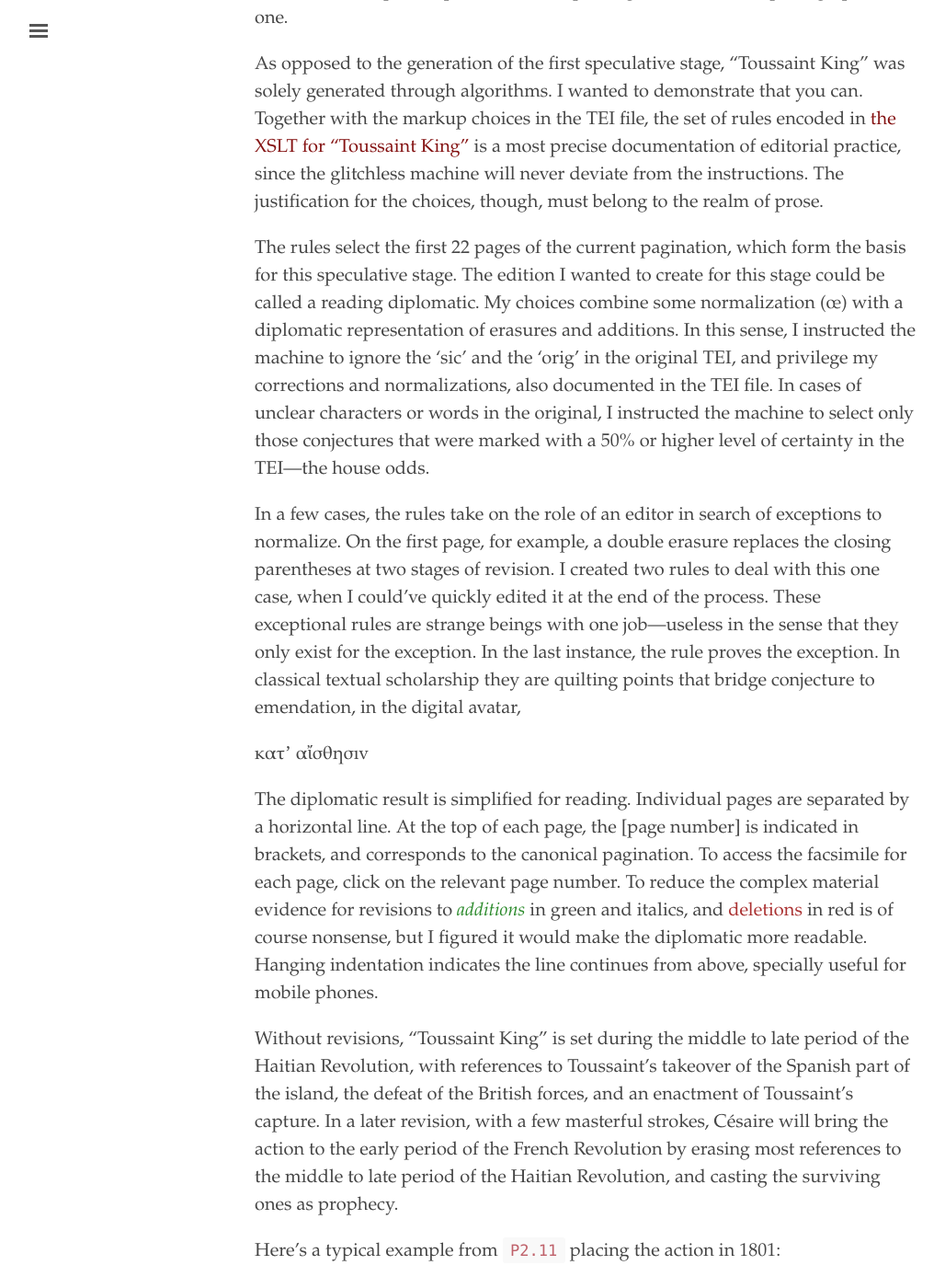
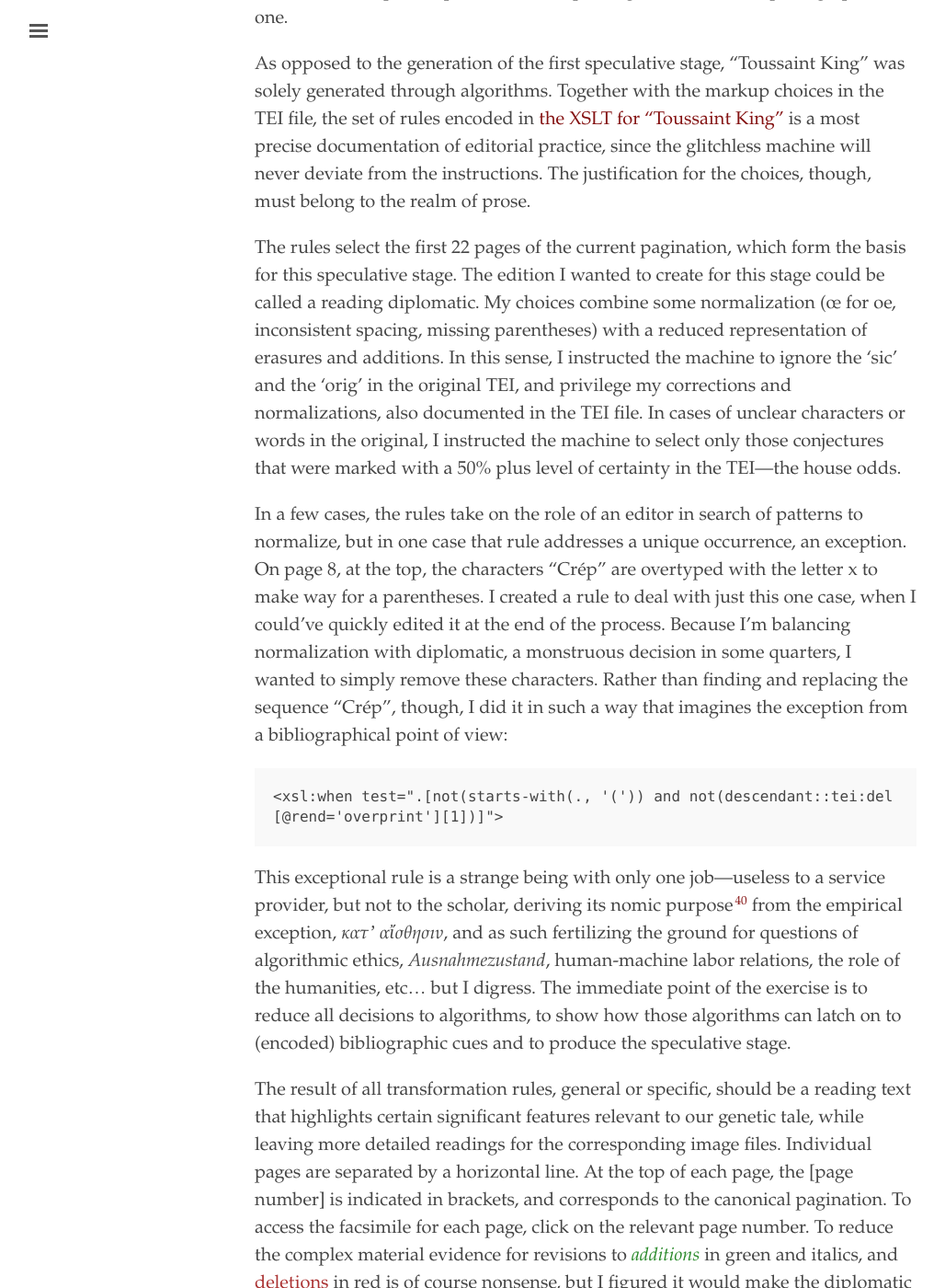
Before and after one commit to elotroalex/record, a Jekyll site: the page built from _chapters/02-pencil.md, in a window 1280 px wide and 1400 px high, scrolled down 17834 px. Shown: the whole window at 92% size, without its empty margins (3-1031 px from the left). Built offline with Jekyll 4.4.1, drawn with Linux system fonts in a browser that asks for light colours; some of the changed text lies outside the part shown.

Commit message:
before the transformation

```diff
--- a/_chapters/02-pencil.md
+++ b/_chapters/02-pencil.md
@@ -72,7 +72,7 @@ We arrive at this speculative stage by a series of repetitions, each with their
 
 In 2009, I began transcribing [the images]({{site.baseurl}}/data/sdw-data/), as time and dissertation allowed, and marking the bibliographic features I found relevant using an early release of the [TEI P5 Guidelines](http://www.tei-c.org/Guidelines/P5/). Took a year or so to reach a satisfactory version. Needless to say, the art of interpreting and codifying bibliographic observations, to reproduce the autograph as a series of selected allographs, is an unapologetic conjectural and lossy enterprise. I was able to avoid most semantic markup outside of a typology for didascalia and the insistent semantics of the TEI standard itself. The final markup accounts for all of the information in *tables a-d*, but goes beyond those catalogues to encode other bibliographic features I thought worthy of notice at the time. Recently I [updated the markup]({{site.baseurl}}/data/sdw-tei/sdw.xml) to reflect my current concerns and to align attributes with the names I use for material traces in chapter one.[^b15]
 
-The next repetition, closer to the one you see here, was mostly determined by [a series of algorithmic rules encoded in XSLT]({{site.baseurl}}/data/sdw-tei/sdw-revolution.xsl) and processed by Saxon-EE. The goal of this step was to select segments of the linguistic code based on specific bibliographic information encoded in the TEI file, and substitute the original TEI/XML markup with the HTML, YAML and Markdown useful to Jekyll, the next processor. In effect, Saxon is using the rules in the XSLT file to know what to repeat and how—a mechanical byte-setter assiduous to follow the strict rules of *recensio*, *examinatio* and *emendatio* that I provided. I should note that, for the sake of convenience, I left myself room to edit special cases directly, though this approach was not strictly necessary. I could have reduced everything to an algorithm, as I do for the next speculative edition. The result of the combination of the machine and my direct interventions is the Markdown file `sdw-revolution.md` in the `_editions` folder [on Github](https://github.com/elotroalex/project-x/blob/master/_editions/sdw-revolution.md). Though the file on the repository is public, the text is not yet particularly readable, at least not with the Sunday dress we expect from a careful edition.
+The next repetition, closer to the one you see here, was mostly determined by a series of algorithmic rules [encoded in XSLT]({{site.baseurl}}/data/sdw-tei/sdw-revolution.xsl) and processed by Saxon-EE. The goal of this step was to select segments of the linguistic code based on specific bibliographic information encoded in the TEI file, and substitute the original TEI/XML markup with the HTML, YAML and Markdown useful to Jekyll, the next processor. In effect, Saxon is using the rules in the XSLT file to know what to repeat and how—a mechanical byte-setter assiduous to follow the strict rules of *recensio*, *examinatio* and *emendatio* that I provided. I should note that, for the sake of convenience, I left myself room to edit special cases directly, though this approach was not strictly necessary. I could have reduced everything to an algorithm, as I do for the next speculative edition. The result of the combination of the machine and my direct interventions is the Markdown file `sdw-revolution.md` in the `_editions` folder [on Github](https://github.com/elotroalex/project-x/blob/master/_editions/sdw-revolution.md). Though the file on the repository is public, the text is not yet particularly readable, at least not with the Sunday dress we expect from a careful edition.
 
 The final repetition is produced by Jekyll, a static site generator, which converts the Markdown files into the HTML files your browser is rendering right now. In order to give the text its current bibliographic code on your screen, the browser also interpreted the CSS style rules I laid out for (a slightly modified version of) [Ed](http://elotroalex.github.io/ed/) beforehand.
 
@@ -175,15 +175,19 @@ These two early examples signal an important difference between early and late s
 
 We can call "[Toussaint King]({{site.baseurl}}/editions/sdw-king/)" a minimal diplomatic edition of the text paginated with the number set labeled `P2`, the first page added during `P6`, and all the revisions made on the combined text. In other words, pages 1-22 in their current order. This also means that we are to take the text without the pagination itself, and considering the shift in the historical setting explored below, assume that the pages were meant to follow `P1` originally. The first page, added in `P6`, was written to replace what was originally `P2.1` and `P2.2` (now missing), and conforms very well with the rest of `P2`. The diplomatic approach will allow us to study more closely the transposition in time and order within the drama, and the allographic transformation of bibliographic codes. In a very real sense, a speculative diplomatic lays bare what a clean reading text hides: an edition reconciles multiple temporalities, multiple stages, in the act of opening up a new one.
 
-As opposed to the generation of the first speculative stage, "Toussaint King" was solely generated through algorithms. I wanted to demonstrate that you can. Together with the markup choices in the TEI file, the set of rules encoded in [the XSLT for "Toussaint King"]({{site.baseurl}}/data/sdw-tei/sdw-king.xsl) is a most precise documentation of editorial practice, since the glitchless machine will never deviate from the instructions. The justification for the choices, though, must belong to the realm of prose.
+As opposed to the generation of the first speculative stage, "Toussaint King" was solely generated through algorithms. Together with the markup choices in the TEI file, the set of rules encoded in [the XSLT for "Toussaint King"]({{site.baseurl}}/data/sdw-tei/sdw-king.xsl) is a most precise documentation of editorial practice, since the glitchless machine will never deviate from the instructions. The justification for the choices, though, must belong to the realm of prose.
 
-The rules select the first 22 pages of the current pagination, which form the basis for this speculative stage. The edition I wanted to create for this stage could be called a reading diplomatic. My choices combine some normalization (œ) with a diplomatic representation of erasures and additions. In this sense, I instructed the machine to ignore the 'sic' and the 'orig' in the original TEI, and privilege my corrections and normalizations, also documented in the TEI file. In cases of unclear characters or words in the original, I instructed the machine to select only those conjectures that were marked with a 50% or higher level of certainty in the TEI—the house odds.
+The rules select the first 22 pages of the current pagination, which form the basis for this speculative stage. The edition I wanted to create for this stage could be called a reading diplomatic. My choices combine some normalization (œ for oe, inconsistent spacing, missing parentheses) with a reduced representation of erasures and additions. In this sense, I instructed the machine to ignore the 'sic' and the 'orig' in the original TEI, and privilege my corrections and normalizations, also documented in the TEI file. In cases of unclear characters or words in the original, I instructed the machine to select only those conjectures that were marked with a 50% plus level of certainty in the TEI—the house odds.
 
-In a few cases, the rules take on the role of an editor in search of exceptions to normalize. On the first page, for example, a double erasure replaces the closing parentheses at two stages of revision. I created two rules to deal with this one case, when I could've quickly edited it at the end of the process. These exceptional rules are strange beings with one job—useless in the sense that they only exist for the exception. In the last instance, the rule proves the exception. In classical textual scholarship they are quilting points that bridge conjecture to emendation, in the digital avatar,
+In a few cases, the rules take on the role of an editor in search of patterns to normalize, but in one case that rule addresses a unique occurrence, an exception. On page 8, at the top, the characters "Crép" are overtyped with the letter x to make way for a parentheses. I created a rule to deal with just this one case, when I could've quickly edited it at the end of the process. Because I'm balancing normalization with diplomatic, a monstruous decision in some quarters, I wanted to simply remove these characters. Rather than finding and replacing the sequence "Crép", though, I did it in such a way that imagines the exception from a bibliographical point of view:
 
-κατʼ αἴσθησιν
+~~~ xslt
+<xsl:when test=".[not(starts-with(., '(')) and not(descendant::tei:del[@rend='overprint'][1])]">
+~~~
 
-The diplomatic result is simplified for reading. Individual pages are separated by a horizontal line. At the top of each page, the [page number] is indicated in brackets, and  corresponds to the canonical pagination. To access the facsimile for each page, click on the relevant page number. To reduce the complex material evidence for revisions to <span style="color:#288828;font-style: italic;">additions</span> in green and italics, and <span style="color:#AA3232;">deletions</span> in red is of course nonsense, but I figured it would make the diplomatic more readable. Hanging indentation indicates the line continues from above, specially useful for mobile phones.
+This exceptional rule is a strange being with only one job—useless to a service provider, but not to the scholar, deriving its nomic purpose[^b16] from the empirical exception, *κατʼ αἴσθησιν*, and as such fertilizing the ground for questions of algorithmic ethics, *Ausnahmezustand*, human-machine labor relations, the role of the humanities, etc... but I digress. The immediate point of the exercise is to reduce all decisions to algorithms, to show how those algorithms can latch on to (encoded) bibliographic cues and to produce the speculative stage.
+
+The result of all transformation rules, general or specific, should be a reading text that highlights certain significant features relevant to our genetic tale, while leaving more detailed readings for the corresponding image files. Individual pages are separated by a horizontal line. At the top of each page, the [page number] is indicated in brackets, and  corresponds to the canonical pagination. To access the facsimile for each page, click on the relevant page number. To reduce the complex material evidence for revisions to <span style="color:#288828;font-style: italic;">additions</span> in green and italics, and <span style="color:#AA3232;">deletions</span> in red is of course nonsense, but I figured it would make the diplomatic more readable. Hanging indentation indicates the line continues from above, specially useful for mobile phones.
 
 Without revisions, "Toussaint King" is set during the middle to late period of the Haitian Revolution, with references to Toussaint’s takeover of the Spanish part of the island, the defeat of the British forces, and an enactment of Toussaint’s capture. In a later revision, with a few masterful strokes, Césaire will bring the action to the early period of the French Revolution by erasing most references to the middle to late period of the Haitian Revolution, and casting the surviving ones as prophecy.
 
@@ -316,6 +320,8 @@ Through systematic codicological and textual analysis, I have argued that the sh
 
 [^b15]: In this stemma I only focus on the branch that leads to the speculative stages studied in this chapter. Many other transformations from the original TEI have already been produced in other branches, including the branch belonging to my diplomatic edition of the text published in *Césaire, Aimé. Poésie, théâtre, essais et discours.* Ed. Albert-James Arnold. Paris: CNRS, 2014. Print. Planète libre.
 
+[^b16]: I point here, not without a grin, to Peter Suber's game [Nomic](http://legacy.earlham.edu/~peters/writing/nomic.htm#initial%20set), where the game includes rules for changing rules in medias res.
+
 
 
 
```
Also changed, not shown: 1 other file.
